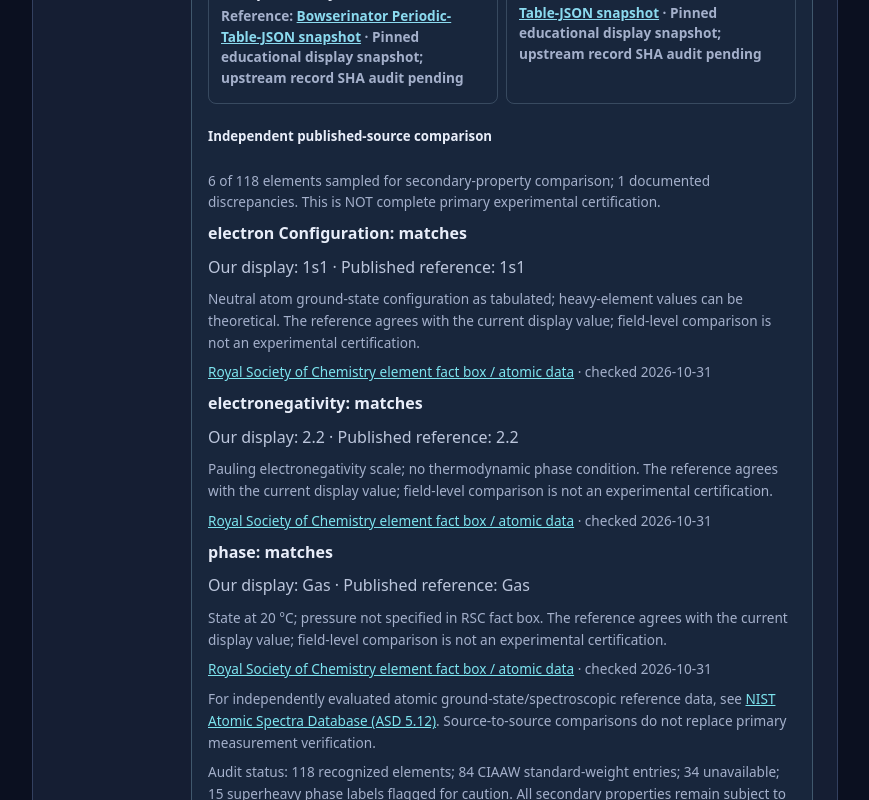
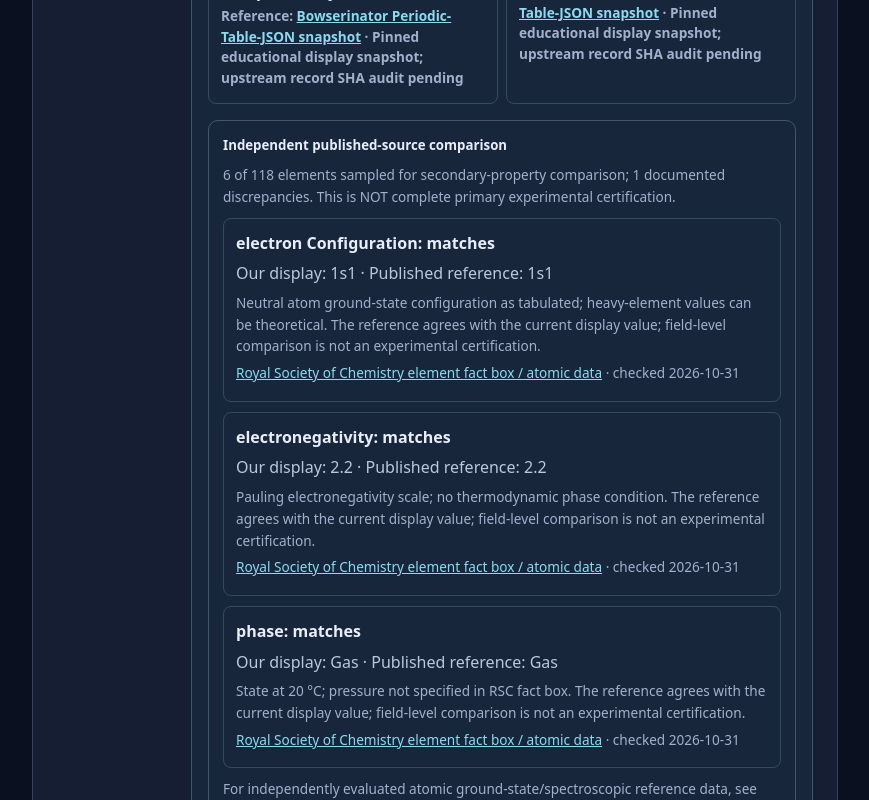
Before and after one commit to foxcyloxcy/periodic-table-calculator, a Next.js app: page /periodic-table-calculator/ in a window 1280 px wide. Shown: the part 3100-3900 px from the top of the page, without its empty margins (205-1074 px from the left). Built offline with nearby package versions, Linux system fonts and the light colour scheme.

Commit message:
style: readable source-by-source scientific comparisons in element detail

```diff
--- a/src/app/globals.css
+++ b/src/app/globals.css
@@ -66,3 +66,8 @@
 .element-evidence .audit-property dt{font-weight:700;margin-bottom:3px}
 .element-evidence .audit-property dd{margin:3px 0;line-height:1.5;overflow-wrap:anywhere}
 .element-evidence .audit-property a{color:#8bdaef;text-decoration:underline}
+
+.element-crosscheck{margin:16px 0;padding:14px;border:1px solid rgba(127,157,183,.4);border-radius:10px}
+.element-crosscheck h5{margin:0 0 8px}.review-list{display:grid;gap:10px;margin:10px 0}
+.review-row{padding:12px;border-radius:8px;border:1px solid rgba(112,155,181,.3)}
+.review-row p{margin:5px 0}.review-row a{color:#86ddef;text-decoration:underline}
```
